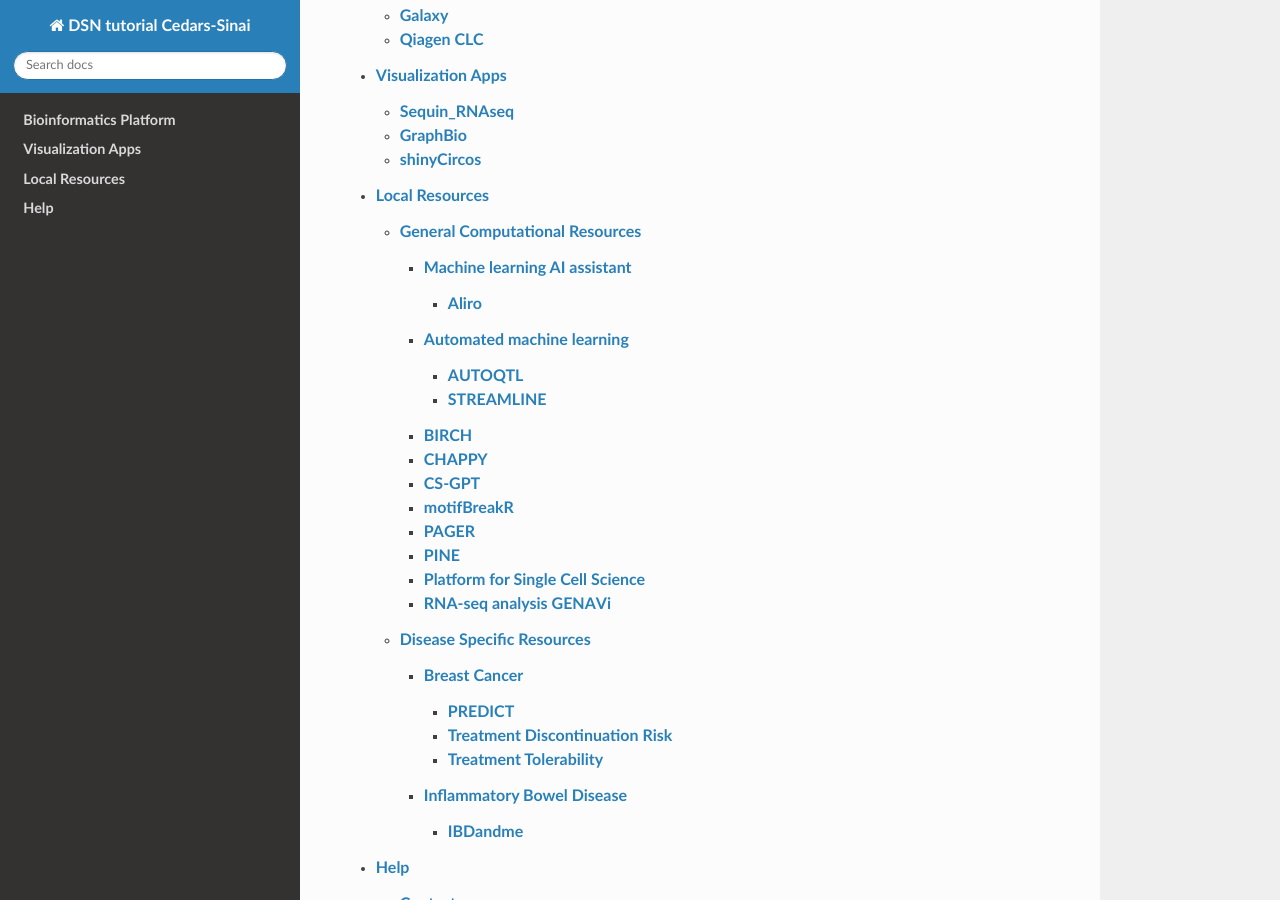
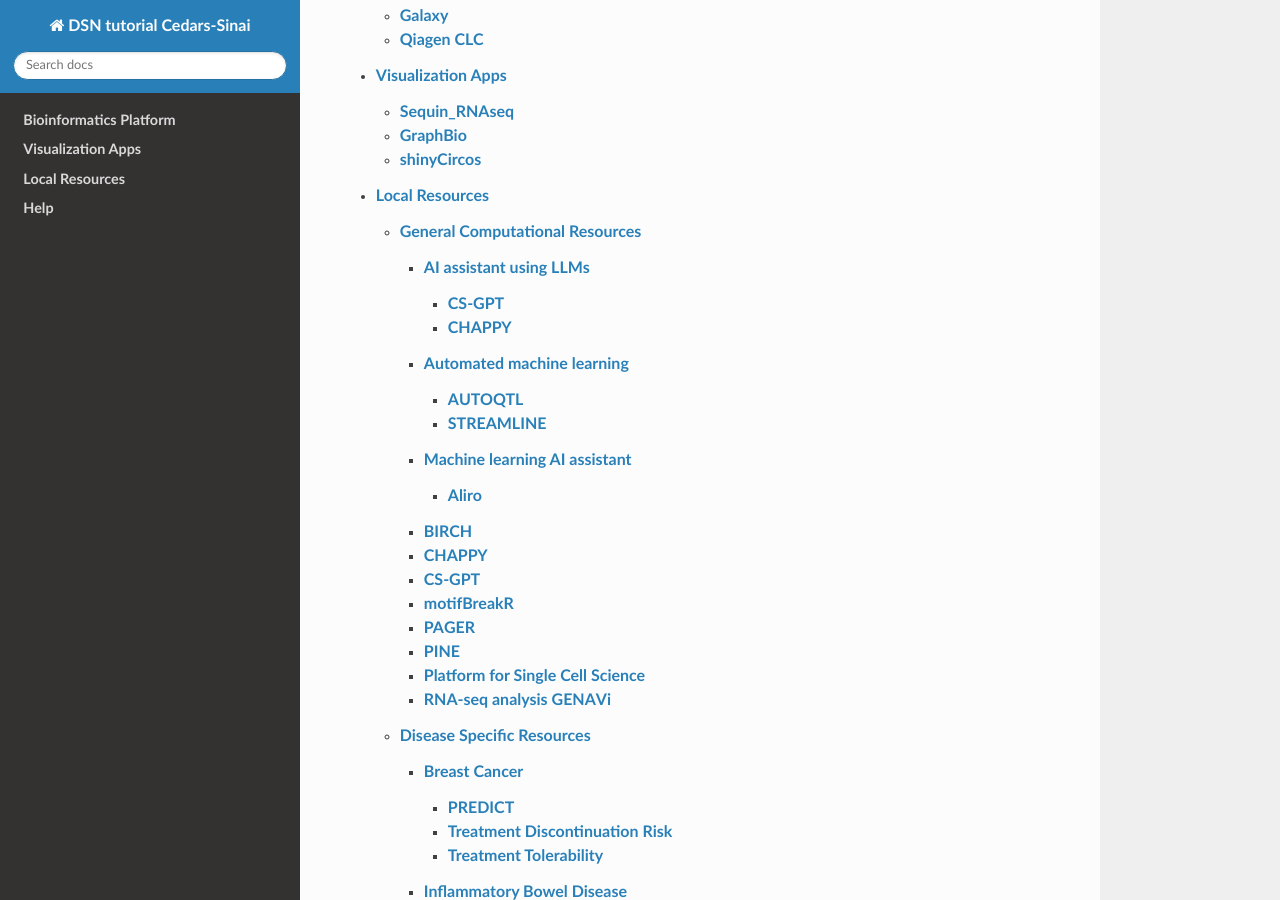
Before and after one commit to CedarsDSN/DSN_tutorial_page, a Sphinx documentation site: the page built from docs/index.rst, in a window 1280 px wide and 900 px high, scrolled down 501 px. Built offline with Sphinx 7.4.7 and the Read the Docs theme 3.1.0, drawn with Linux system fonts in a browser that asks for light colours; pages that are not in the unit, such as notebooks, are missing from menus.

Commit message:
Update index.rst

```diff
--- a/docs/Local Resources/General Computational Resources/index.rst
+++ b/docs/Local Resources/General Computational Resources/index.rst
@@ -5,8 +5,9 @@
 
 .. toctree::
 
+   AI assistant using LLMs/index.rst
+   Automated machine learning/index.rst
    Machine learning AI assistant/index.rst
-   Automated machine learning/index.rst
    BIRCH.rst
    CHAPPY.rst
    CS-GPT.rst
```
